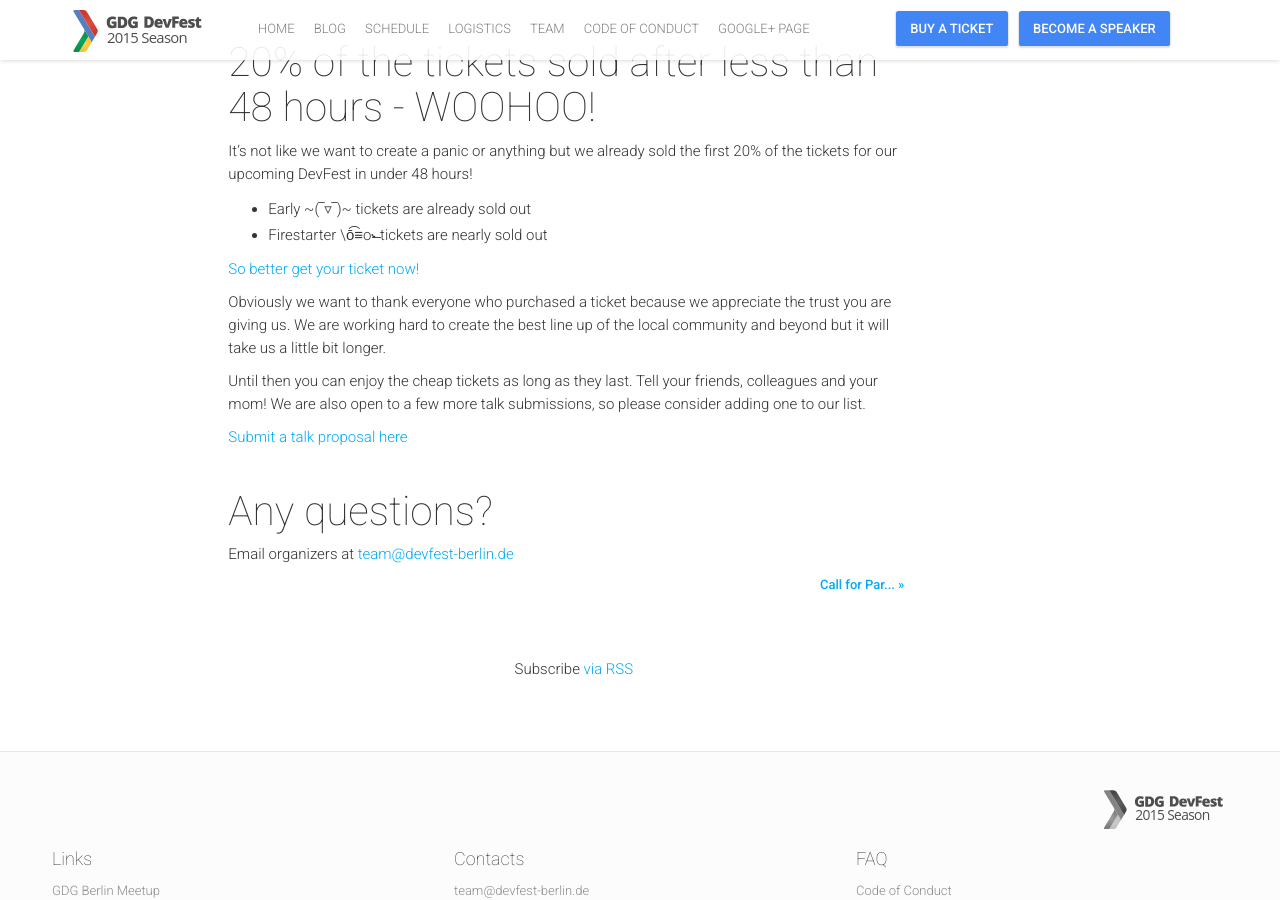
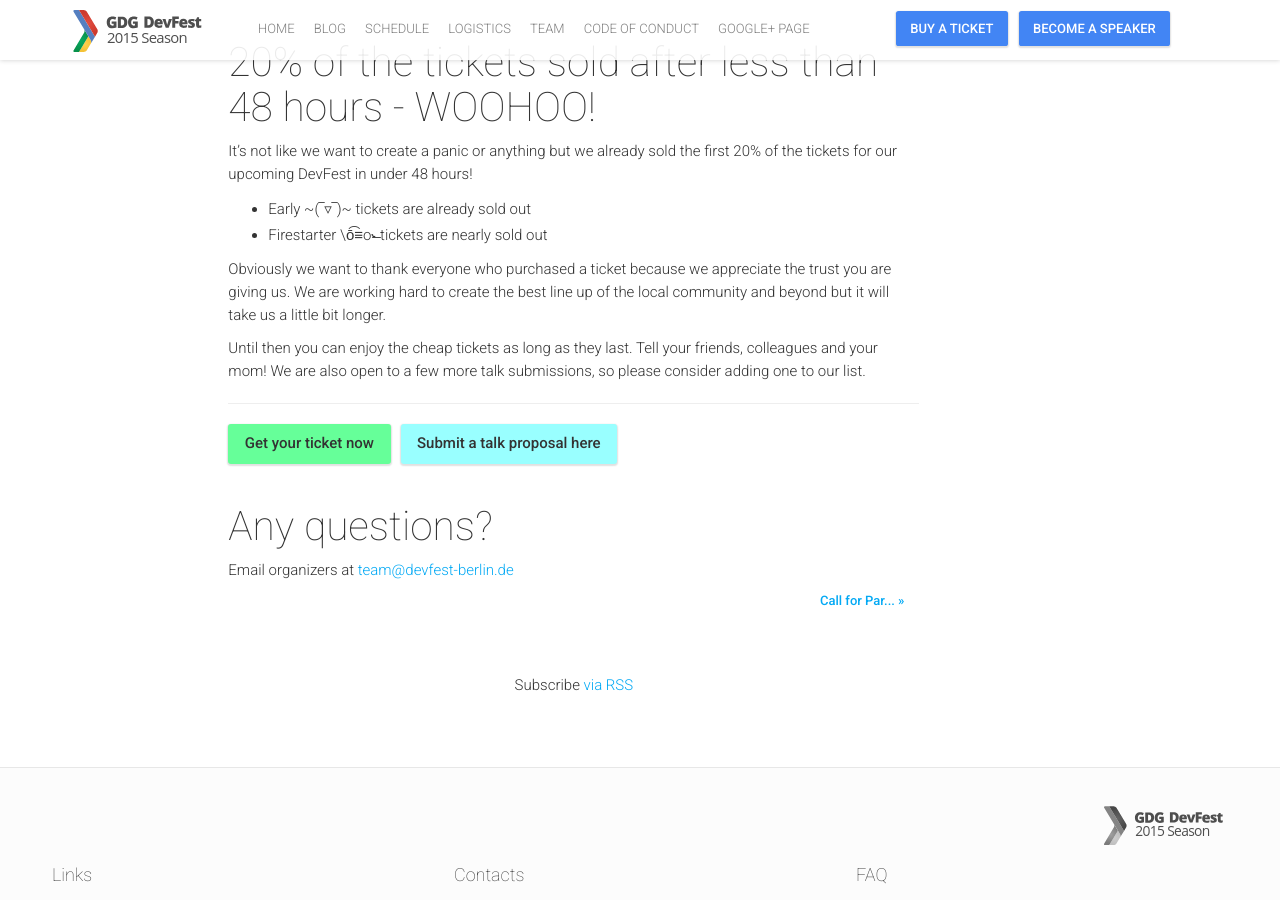
Before and after one commit to devfest-berlin/2015.devfest-berlin.de, a Jekyll site: the page built from _posts/2015-10-13-ticket-sale_started.markdown, in a window 1280 px wide and 900 px high, scrolled down 509 px. Built offline with Jekyll 4.4.1, drawn with Linux system fonts in a browser that asks for light colours; nearby versions of some CDN libraries; comment, search, counter and statistics services are not loaded.

Commit message:
Move text links to fancy call-to-action buttons at the end of the post

```diff
--- a/_posts/2015-10-13-ticket-sale_started.markdown
+++ b/_posts/2015-10-13-ticket-sale_started.markdown
@@ -13,13 +13,19 @@
 * Early ~(‾▿‾)~ tickets are already sold out
 * Firestarter \ō͡≡o˞̶ tickets are nearly sold out
 
-[So better get your ticket now!](https://2015.devfest-berlin.de/#tickets)
-
 Obviously we want to thank everyone who purchased a ticket because we appreciate the trust you are giving us. We are working hard to create the best line up of the local community and beyond but it will take us a little bit longer.
 
 Until then you can enjoy the cheap tickets as long as they last. Tell your friends, colleagues and your mom! We are also open to a few more talk submissions, so please consider adding one to our list.
 
-[Submit a talk proposal here](https://conference.devfest-berlin.de/en/devfestberlin2015/cfp/session/new)
+-----
+
+<a href="/#tickets" class="btn waves-effect waves-button waves-float" style="float: left; margin-right: 10px; background-color: #66FF99;">
+	Get your ticket now
+</a>
+
+<a href="https://conference.devfest-berlin.de/en/devfestberlin2015/cfp/session/new" class="btn waves-effect waves-button waves-float" target="_blank" style="background-color: #99FFFF;">
+	Submit a talk proposal here
+</a>
 
 #### Any questions?
 Email organizers at [team@devfest-berlin.de](mailto:team@devfest-berlin.de)
```
